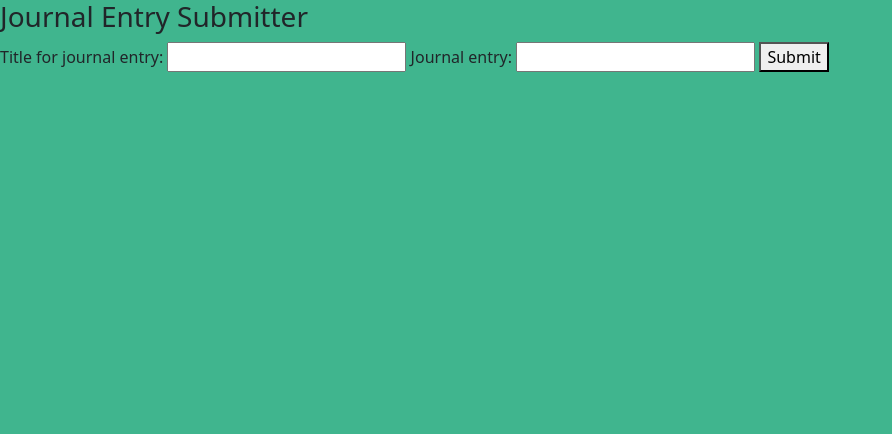
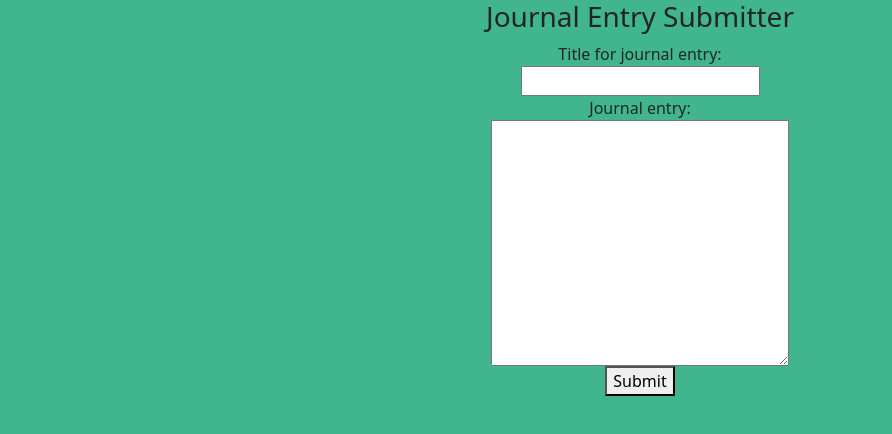
Before and after one commit to kimmykokonut/20231106-journal-henry-gabe, a website built with webpack: page src/index.html in a window 1280 px wide. Shown: the whole page, without its empty margins (0-892 px from the left). Built offline with nearby package versions, Linux system fonts and the light colour scheme.

Commit message:
added formatting
Co-authored-by: Henry Oberholtzer <henryoberholtzer@gmail.com>
Co-authored-by: Gabriel Tucker <gabrieltucker260@gmail.com>

```diff
--- a/src/css/styles.css
+++ b/src/css/styles.css
@@ -1,4 +1,10 @@
 body {
 
     background-color: rgb(64, 181, 142);
+    text-align: center;
 }
+
+#journal-body {
+    display: block;
+    margin:auto
+}
--- a/src/index.html
+++ b/src/index.html
@@ -8,11 +8,17 @@
 <body>
     <h3>Journal Entry Submitter</h3>
     <form id="entry-form">
-        <label for="title">Title for journal entry: </label>
-        <input id="title" type="text">
-        <label for="journal-body">Journal entry: </label>
-        <input type="text" id="journal-body">
-        <!-- <textarea id="journal-body" type="text" name="journal-body" rows="10" cols="5"></textarea> -->
+        <div class="d-flex flex-column">
+            <div>
+                <label class="from-control-label" for="title">Title for journal entry: </label><br>
+                <input id="title" type="text">
+            </div>
+            <div>
+                <label for="journal-body">Journal entry: </label>
+                <textarea type="text" id="journal-body" cols="30" rows="10" > </textarea>
+            </div>
+        </div>
+
         <button type="submit">Submit</button>
     </form>
     <div id="response"></div>
--- a/src/index.js
+++ b/src/index.js
@@ -32,7 +32,8 @@ form.addEventListener("submit", function(e) {
         const divWholeEntry = document.getElementById('showWhole');
         const h3Entry = document.createElement("h3");
         const pEntry = document.createElement("p");
-        divWholeEntry.setAttribute("class", "card w-25 mx-auto p-1")
+        divWholeEntry.innerHTML = "";
+        divWholeEntry.setAttribute("class", "card w-25 mx-auto p-1");
         h3Entry.append(titleInput);
         pEntry.append(journalInput);
         divWholeEntry.append(h3Entry, pEntry);
```
